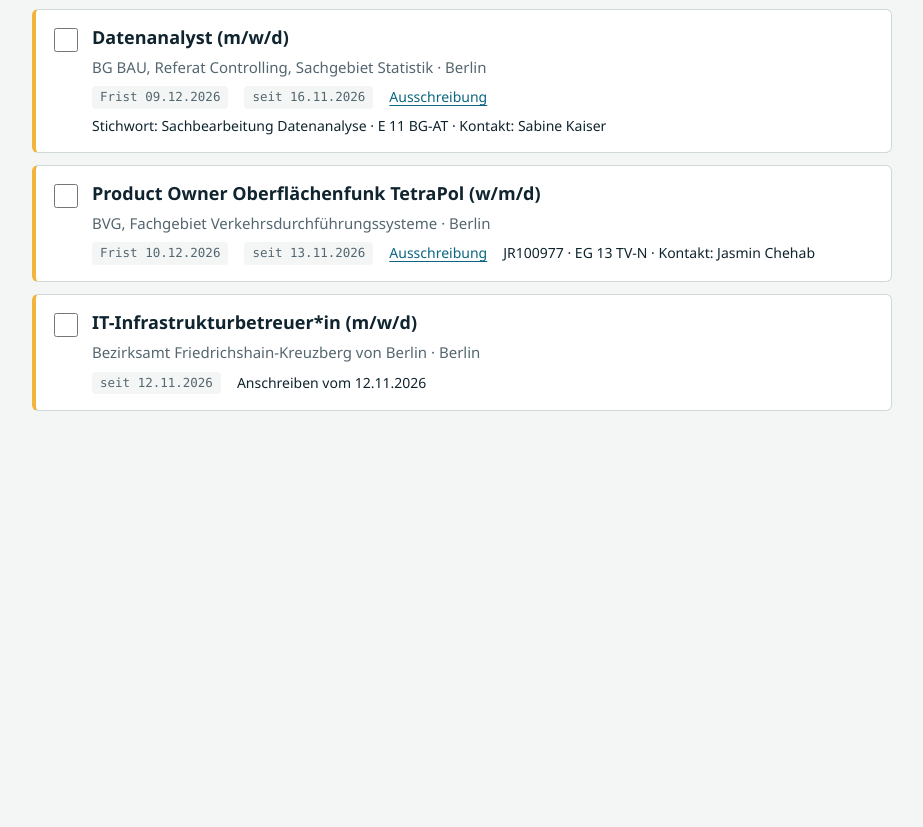
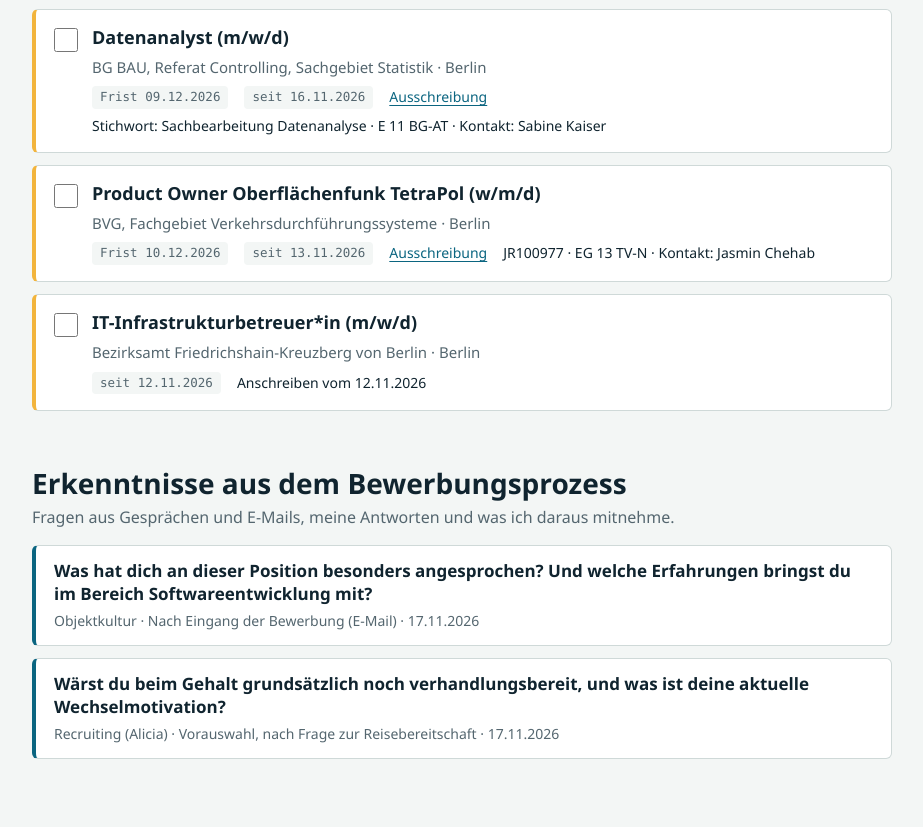
Before and after one commit to Odai-Mawed/Odai-Mawed.github.io, a plain HTML site: page bewerbungen-67dedbad/index.html in a window 1280 px wide. Shown: the part 437-1264 px from the top of the page, without its empty margins (178-1101 px from the left). Before the commit the page ends 896 px from the top, so only its background shows below. Drawn offline with Linux system fonts and the light colour scheme.

Commit message:
Bereich Erkenntnisse aus dem Bewerbungsprozess ergänzen
Co-Authored-By: Claude Opus 5.5 <noreply@anthropic.com>
Claude-Session: https://claude.ai/code/session_013YeMqW2kHUiqhRHVCd9QU5

```diff
--- /dev/null
+++ b/bewerbungen-67dedbad/erkenntnisse.json
@@ -0,0 +1,22 @@
+[
+  {
+    "id": "objektkultur-motivation",
+    "datum": "2026-11-17",
+    "arbeitgeber": "Objektkultur",
+    "von": "Recruiting",
+    "phase": "Nach Eingang der Bewerbung (E-Mail)",
+    "frage": "Was hat dich an dieser Position besonders angesprochen? Und welche Erfahrungen bringst du im Bereich Softwareentwicklung mit?",
+    "antwort": "Ihr arbeitet genau mit den Technologien, mit denen ich jeden Tag arbeite: Dynamics 365, der Power Platform und Azure. Bei euch kann ich mich stärker auf die Entwicklung konzentrieren und mit einem erfahrenen Team Lösungen bauen. Besonders gefällt mir, dass Beratung und Technik bei euch eng zusammengehören.\n\nSoftwareentwicklung:\n• KOSTBAR (seit 06/2024): Anwendungen auf Dynamics 365 und Power Platform, JavaScript-Webressourcen, Komponenten in C#, Datenmodelle, Power Automate, Power BI\n• form4 (2021–2023): TYPO3-Module mit PHP und MySQL, Webfrontends mit HTML/Twig, CSS/LESS, JavaScript, Gulp, interne Git-Schulung\n• Studium (TU Berlin): Java, Softwaretechnik, Webtechnologien (1,7), Skalierbare Systeme mit AWS, Unity, Python, Scala, SQL, R, Bachelorarbeit (1,3)\n\nDazu der Link zur Website.",
+    "erkenntnis": "Recruiting fragt früh nach Motivation und konkreter Erfahrung. Gut ankommen: kurze Antwort, Bezug zu den Technologien des Arbeitgebers, Erfahrung nach Stationen gegliedert, Link zur Website."
+  },
+  {
+    "id": "alicia-gehalt-wechsel",
+    "datum": "2026-11-17",
+    "arbeitgeber": "Recruiting (Alicia)",
+    "von": "Recruiting",
+    "phase": "Vorauswahl, nach Frage zur Reisebereitschaft",
+    "frage": "Wärst du beim Gehalt grundsätzlich noch verhandlungsbereit, und was ist deine aktuelle Wechselmotivation?",
+    "antwort": "Zum Gehalt: Ja, ich bin grundsätzlich verhandlungsbereit. Wichtig ist mir das Gesamtpaket, also neben dem Gehalt auch die Aufgaben, Weiterbildung und Entwicklungsmöglichkeiten. Gern spreche ich darüber offen im Gespräch.\n\nZur Wechselmotivation: Bei KOSTBAR habe ich in den letzten zweieinhalb Jahren viel gelernt und Kundenprojekte von der Anforderung bis zum Test verantwortet. Jetzt möchte ich den nächsten Schritt gehen: mich technisch weiter vertiefen, in einem größeren Team mit erfahrenen Kolleginnen und Kollegen arbeiten und Verantwortung für anspruchsvollere Projekte übernehmen.",
+    "erkenntnis": "Gehaltsfrage: Verhandlungsbereitschaft signalisieren, das Gesamtpaket betonen und eine konkrete Zahl oder Spanne parat haben, aber nicht hier im Netz notieren. Wechselmotivation immer nach vorn formulieren (wohin will ich), nie über den aktuellen Arbeitgeber klagen."
+  }
+]
--- a/bewerbungen-67dedbad/index.html
+++ b/bewerbungen-67dedbad/index.html
@@ -47,6 +47,20 @@
   .tag.over { background: #f9dcdc; color: #8a1f1f; }
   .tag.ok { background: #dcefe4; color: var(--done); }
   .empty { color: var(--muted); padding: 24px 0 48px; }
+  .insights { padding-bottom: 56px; }
+  h2.sec { font-size: clamp(22px, 4vw, 28px); line-height: 1.2; margin-top: 8px; }
+  .insights .sub { color: var(--muted); margin: 4px 0 16px; }
+  details { background: var(--card); border: 1px solid var(--line); border-left: 4px solid var(--link); border-radius: 6px; margin-bottom: 12px; }
+  summary { cursor: pointer; padding: 14px 18px; list-style: none; }
+  summary::-webkit-details-marker { display: none; }
+  summary .q { font-weight: 700; font-size: 17px; line-height: 1.35; display: block; }
+  summary .m { font-size: 14px; color: var(--muted); display: block; margin-top: 4px; }
+  details[open] summary { border-bottom: 1px solid var(--line); }
+  .qa { padding: 14px 18px 16px; }
+  .qa h3 { font-size: 13px; text-transform: uppercase; letter-spacing: .06em; color: var(--muted); margin: 10px 0 4px; }
+  .qa h3:first-child { margin-top: 0; }
+  .qa p { white-space: pre-line; }
+  .qa .learn { background: #fdf0d3; border-radius: 4px; padding: 10px 12px; }
   @media (prefers-reduced-motion: no-preference) { li { transition: border-color .15s; } }
 </style>
 </head>
@@ -70,6 +84,12 @@
   </div>
   <ul id="liste"></ul>
   <p class="empty" id="leer" hidden>Hier ist gerade nichts.</p>
+
+  <section class="insights" aria-labelledby="erk-h">
+    <h2 id="erk-h" class="sec">Erkenntnisse aus dem Bewerbungsprozess</h2>
+    <p class="sub">Fragen aus Gesprächen und E-Mails, meine Antworten und was ich daraus mitnehme.</p>
+    <div id="erkenntnisse"></div>
+  </section>
 </main>
 <script>
 (() => {
@@ -131,6 +151,21 @@
     filter = b.dataset.f; try { localStorage.setItem("bewerbungen-filter", filter); } catch (e) {} render();
   }));
 
+  fetch("erkenntnisse.json", { cache: "no-store" })
+    .then(r => r.json())
+    .then(list => {
+      const box = document.getElementById("erkenntnisse");
+      list.sort((a, b) => (b.datum || "").localeCompare(a.datum || ""));
+      for (const e of list) {
+        const d = el("details"), s = el("summary");
+        s.append(el("span", "q", e.frage), el("span", "m", [e.arbeitgeber, e.phase, datum(e.datum)].filter(Boolean).join(" · ")));
+        const qa = el("div", "qa");
+        qa.append(el("h3", null, "Meine Antwort"), el("p", null, e.antwort), el("h3", null, "Erkenntnis"), el("p", "learn", e.erkenntnis));
+        d.append(s, qa); box.append(d);
+      }
+    })
+    .catch(() => {});
+
   fetch("stellen.json", { cache: "no-store" })
     .then(r => r.json())
     .then(d => { stellen = d; render(); })
```
